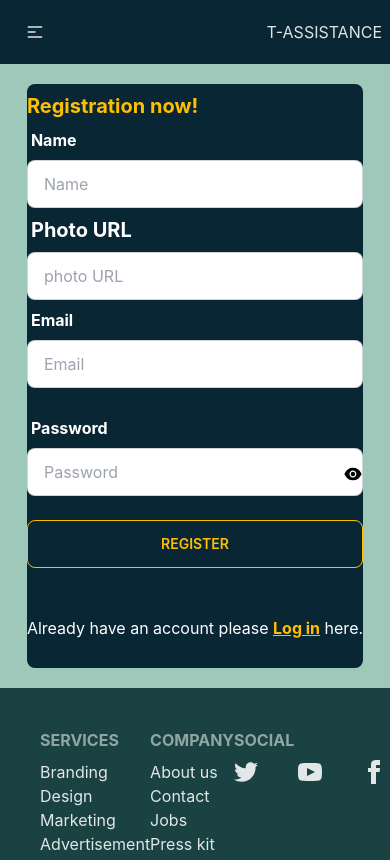
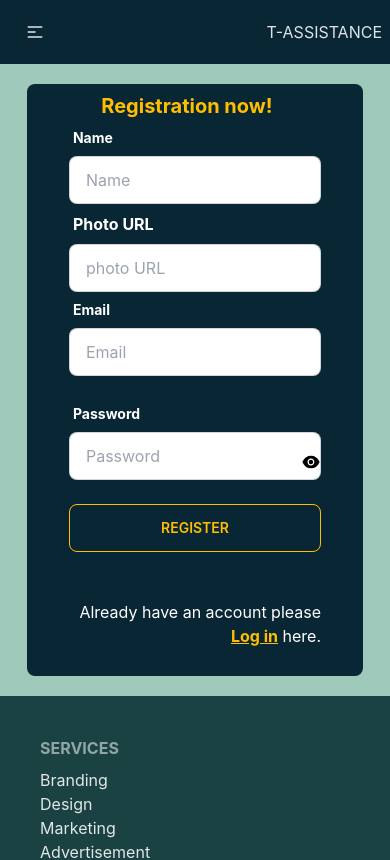
Before and after one commit to morz-mamun/T-Assistance-Client, a React (Vite) app: page /registration in a window 390 px wide. Shown: the top 860 px of the page. Built offline with nearby package versions, Linux system fonts and the light colour scheme; no server answers.

Commit message:
login page done

```diff
--- a/src/Main/Main.jsx
+++ b/src/Main/Main.jsx
@@ -4,7 +4,7 @@ import Footer from "../Shared/Footer/Footer";
 
 const Main = () => {
     return (
-        <div className="overflow-hidden">
+        <div className="">
             <Navbar></Navbar>
             <div className=''>
             <Outlet></Outlet>
--- a/src/Pages/Login/Login.jsx
+++ b/src/Pages/Login/Login.jsx
@@ -72,15 +72,15 @@ const Login = () => {
   return (
     <div>
       <Helmet>
-      <title>T-Assistance | Login</title>
+      <title>T-Assistance | SignIn</title>
       </Helmet>
       <div className="hero md:min-h-screen" style={{ backgroundImage: `url()` }}>
 
 
-         <div className="bg-[#092635]  md:py-20 rounded-lg py-2">
-          <div className="hero-content flex-col md:px-20 md:space-y-12">
-            <div className="w-80 md:w-[550px] text-left">
+         <div className="bg-[#092635] md:py-20 rounded-lg py-2 my-5">
+          <div className="flex-col md:px-20 md:space-y-12">
 
+            <div className="w-80 md:w-[550px] md:text-left text-center">
               <div className="flex flex-col border-opacity-50">
                 {/* <div className=" h-10 w-1/2 mx-auto rounded-box place-items-center"> </div> */}
                 <button className='flex items-center justify-center gap-3' onClick={handleGoogleSignIn}>
@@ -94,11 +94,8 @@ const Login = () => {
               </div>
 
 
-
-
-
             </div>
-            <div className="w-full text-white">
+            <div className="w-3/4 mx-auto md:w-full text-white">
               <form onSubmit={handleSignIn} className="">
                 <div className="form-control ">
                   <label className="label">
--- a/src/Pages/Registration/Registration.jsx
+++ b/src/Pages/Registration/Registration.jsx
@@ -83,15 +83,15 @@ const Registration = () => {
 
         <div className="bg-[#092635] md:py-20 rounded-lg py-2 my-5">
           <div className="flex-col md:px-20 md:space-y-12">
-            <div className="w-80 md:w-[550px] text-left">
+            <div className="w-80 md:w-[550px] md:text-left text-center">
 
               <h1 className="text-xl md:text-5xl text-warning font-bold">Registration now!</h1>
             </div>
-            <div className="w-full text-white">
+            <div className="w-3/4 mx-auto md:w-full text-white">
               <form onSubmit={handleSignUp}>
                 <div className="form-control ">
                   <label className="label">
-                    <span className="text-white font-bold">Name</span>
+                    <span className="text-white text-sm md:text-base font-bold">Name</span>
                   </label>
                   <input type="text"
                     name="name"
@@ -99,13 +99,13 @@ const Registration = () => {
                 </div>
                 <div className="form-control">
                   <label className="label">
-                    <span className="text-xl font-bold">Photo URL</span>
+                    <span className="font-bold">Photo URL</span>
                   </label>
                   <input type="text" name="photo" placeholder="photo URL" className="input input-bordered text-black" required />
                 </div>
                 <div className="form-control ">
                   <label className="label">
-                    <span className="text-white font-bold">Email</span>
+                    <span className="text-white text-sm md:text-base font-bold">Email</span>
                   </label>
                   <input type="email"
                     name="email"
@@ -113,7 +113,7 @@ const Registration = () => {
                 </div>
                 <div className="form-control mt-5 relative">
                   <label className="label">
-                    <span className="text-white font-bold">Password</span>
+                    <span className="text-white text-sm md:text-base font-bold">Password</span>
                   </label>
                   <input type={showPass ? 'text' : 'password'}
                     name="password"
--- a/src/Shared/Footer/Footer.jsx
+++ b/src/Shared/Footer/Footer.jsx
@@ -2,7 +2,7 @@ const Footer = () => {
   return (
     <footer className="bg-[#1B4242]">
      <div className="p-10 max-w-screen-2xl mx-auto">
-    <div className="flex justify-around mb-5">
+    <div className="flex flex-col justify-around mb-5">
     <nav className="flex flex-col">
         <header className="footer-title">Services</header>
         <a className="link link-hover">Branding</a>
```
